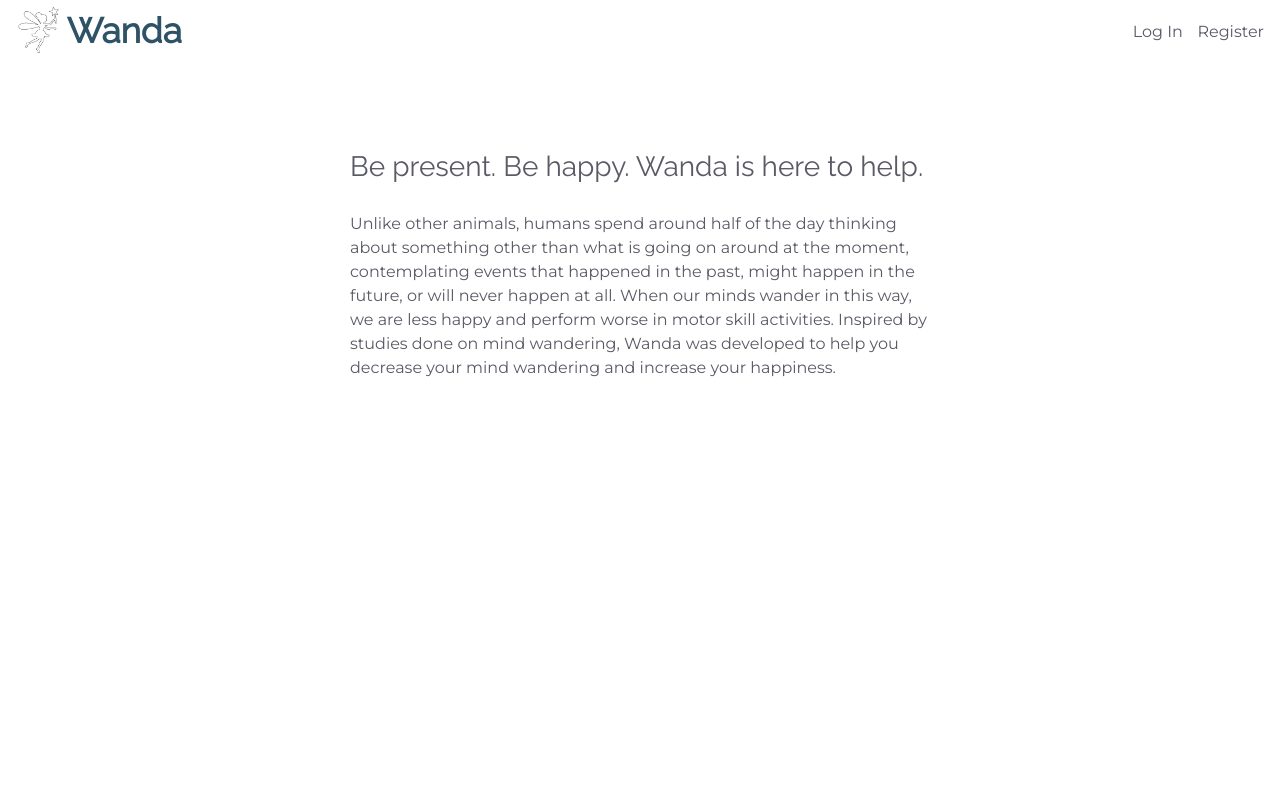
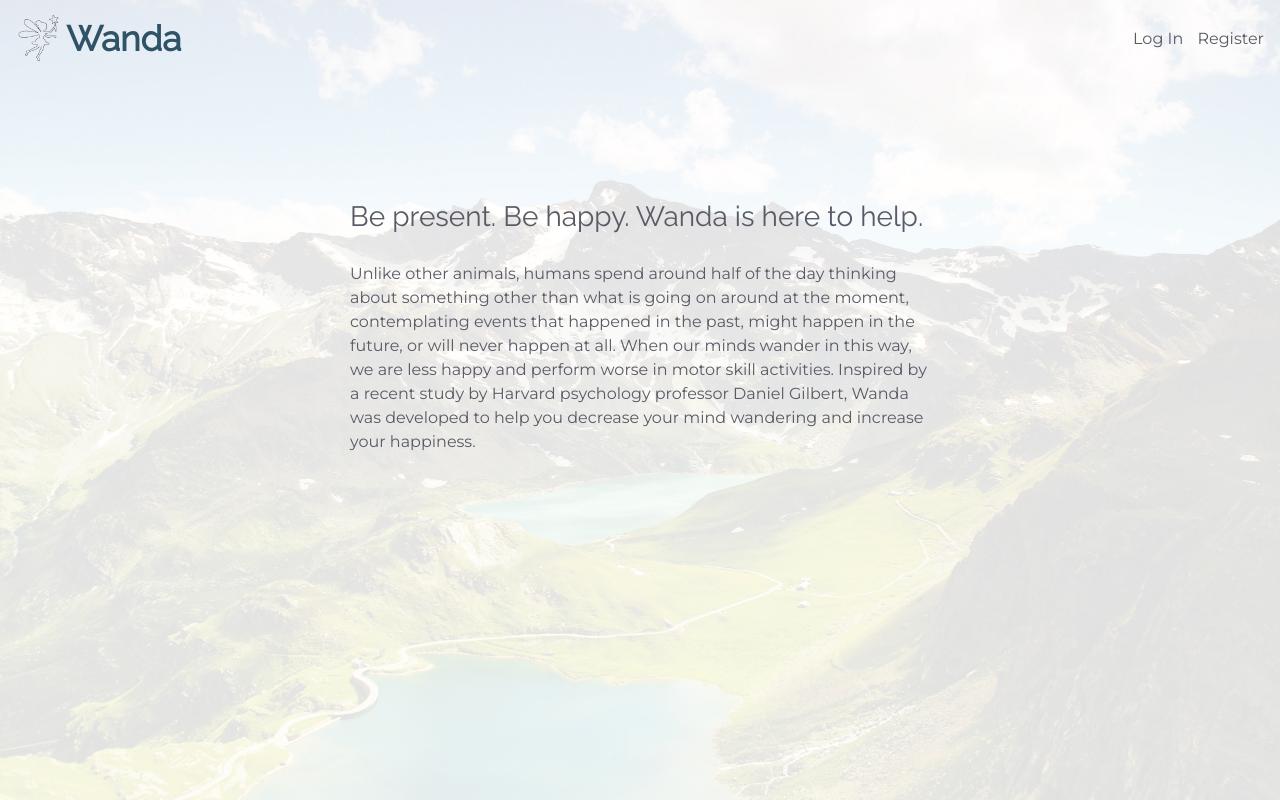
Before and after one commit to ameeli/wanda, a Flask app: page / in a window 1280 px wide. Run offline with Flask 2, Linux system fonts and the light colour scheme; some libraries are stand-ins or nearby versions; some web fonts are replaced.

Commit message:
Added background image to homepage.

```diff
--- a/src/static/css/site.css
+++ b/src/static/css/site.css
@@ -4,12 +4,10 @@ font-family: 'Montserrat', sans-serif;
 */
 
 .preferences-logout a {
-  font-family: 'Montserrat', sans-serif;
   color: #5A5A66;
 }
 
 .arc text {
-  font-family: 'Montserrat', sans-serif;
   text-anchor: middle;
 }
 
@@ -83,19 +81,13 @@ font-family: 'Montserrat', sans-serif;
   background-color: #fff;
 }
 
-#trends {
-  color: #2E5266;
-  font: 30px sans-serif;
-}
-
 .nav-link {
   border: none;
   background: none;
   padding: 0;
-  font-family: 'Montserrat', sans-serif;
-  color: #5A5A66;
   display: inline;
   cursor: pointer;
+  color: #5a5a66;
 }
 
 .nav-link:focus {
@@ -103,12 +95,18 @@ font-family: 'Montserrat', sans-serif;
 }
 
 .navbar {
-  background-color: white;
   padding: 0rem, .5rem;
   justify-content: center;
 }
 
 .wanda-navbar {
+  background-color: white;
+  padding-top: 0rem;
+  padding-bottom: 0rem;
+}
+
+.intervals-navbar {
+  background-color: white;
   padding-top: 0rem;
   padding-bottom: 0rem;
 }
@@ -144,18 +142,11 @@ font-family: 'Montserrat', sans-serif;
 }
 
 .pie-chart-text {
-  font-family: 'Montserrat', sans-serif;
   font-style: italic;
-  color: #5a5a66;
 }
 
 .intervals-navbar {
   padding-top: 57px;
-}
-
-.welcome-text {
-  font-family: 'Montserrat', sans-serif;
-  color: #5a5a66;
 }
 
 .welcome-text h3 {
@@ -173,10 +164,6 @@ img {
 
 .welcome-back {
   padding-top: 130px;
-}
-
-.login-message {
-  font-family: 'Montserrat', sans-serif;
 }
 
 .welcome-back {
@@ -201,7 +188,7 @@ label {
 }
 
 .homepage-description {
-  padding-top: 150px;
+  padding-top: 200px;
 }
 
 .register-explaination {
@@ -214,15 +201,11 @@ label {
 }
 
 .app-description {
-  font-family: 'Montserrat', sans-serif;
-  color: #5a5a66;
   padding-top: 20px;
 }
 
 .texting-explanation {
-  font-family: 'Montserrat', sans-serif;
   padding-top: 20px;
-  color: #5a5a66;
 }
 
 .graph-titles {
@@ -232,7 +215,6 @@ label {
 }
 
 .graph-labels {
-  font-family: 'Montserrat', sans-serif;
   font-size: 12px;
   fill: #5a5a66;
 }
@@ -258,3 +240,31 @@ label {
   font-family: 'Montserrat', sans-serif;
   fill: #8E9AAF;
 }
+
+.background-image {
+  background-image: url("mountain.opaque.jpg");
+  background-size: cover;
+  height: 100%;
+}
+
+body, html {
+  height: 100%;
+  font-family: 'Montserrat', sans-serif;
+  color: #5a5a66;;
+}
+
+.preferences-table {
+  padding-top: 150px;
+}
+
+.edit-timetable {
+  font-family: 'Raleway', sans-serif;
+}
+
+.timetable {
+  padding-top: 15px;
+}
+
+.submit {
+  padding-top: 22px;
+}
--- a/src/templates/homepage.html
+++ b/src/templates/homepage.html
@@ -3,8 +3,9 @@
 {% block title %}Wanda Welcome{% endblock %}
 
 {% block content %}
+<div class="background-image">
   <div class="top-nav">
-  <nav class="wanda-navbar navbar fixed-top navbar-expand-lg">
+    <nav class="homepage-wanda-navbar navbar fixed-top navbar-expand-lg">
       <div class="navbar-brand">
         <img src="/static/img/wanda.png" height="50" width="45">
         <span class="wanda">Wanda</span>
@@ -32,7 +33,8 @@
 
         When our minds wander in this way, we are less happy and perform worse in motor skill activities.
 
-      Inspired by studies done on mind wandering, Wanda was developed to help you decrease your mind wandering and increase your happiness.
+        Inspired by a recent study by Harvard psychology professor Daniel Gilbert, Wanda was developed to help you decrease your mind wandering and increase your happiness.
+      </div>
     </div>
   </div>
 </div>
```
Also changed, not shown: src/static/css/mountain.opaque.jpg (added), 2 other files. Lines whose indentation alone changed are shown as unchanged.
